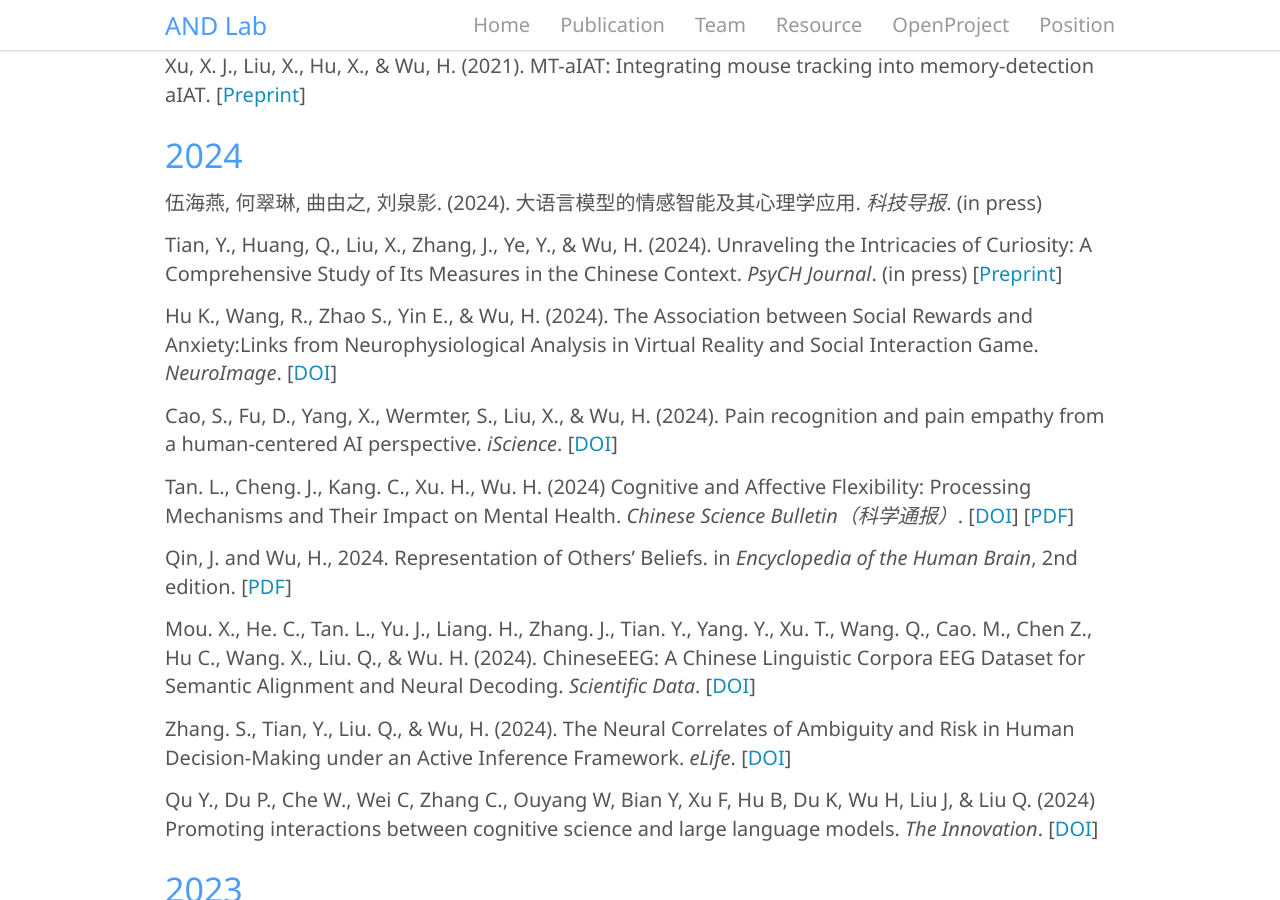
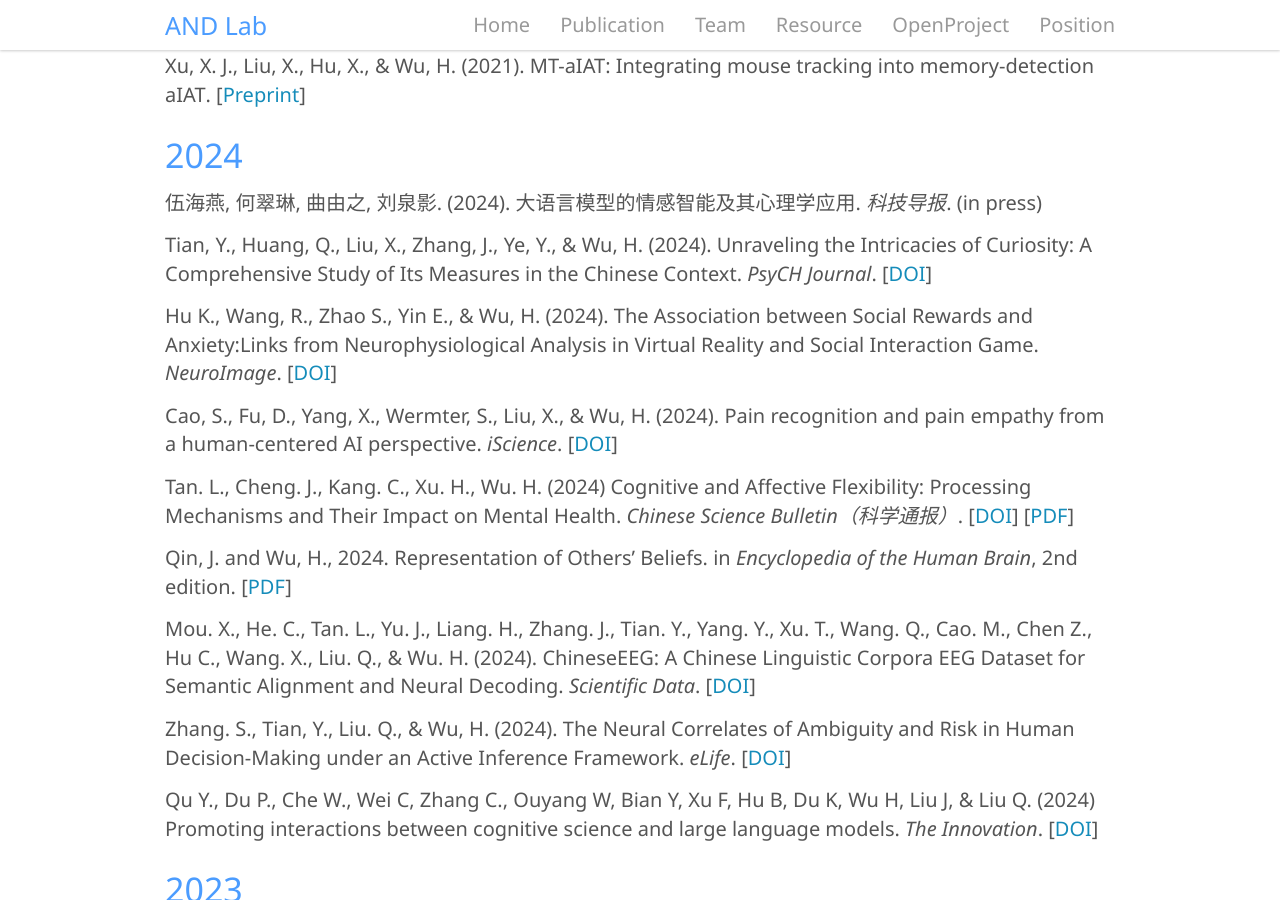
Before and after one commit to andlab-um/lab-website, a Jekyll site: the page built from _pages/publication.md, in a window 1280 px wide and 900 px high, scrolled down 675 px. Built offline with Jekyll 4.4.1, drawn with Linux system fonts in a browser that asks for light colours; nearby versions of some CDN libraries.

Commit message:
Update publication.md

```diff
--- a/_pages/publication.md
+++ b/_pages/publication.md
@@ -32,7 +32,7 @@ Xu, X. J., Liu, X., Hu, X., & Wu, H. (2021). **MT-aIAT: Integrating mouse tracki
 
 伍海燕, 何翠琳, 曲由之, 刘泉影. (2024). **大语言模型的情感智能及其心理学应用**. *科技导报*. (in press)
 
-Tian, Y., Huang, Q., Liu, X., Zhang, J., Ye, Y., & Wu, H. (2024). **Unraveling the Intricacies of Curiosity: A Comprehensive Study of Its Measures in the Chinese Context**. *PsyCH Journal*. (in press) [[Preprint](https://doi.org/10.31234/osf.io/5h6j8){:target="_blank"}]
+Tian, Y., Huang, Q., Liu, X., Zhang, J., Ye, Y., & Wu, H. (2024). **Unraveling the Intricacies of Curiosity: A Comprehensive Study of Its Measures in the Chinese Context**. *PsyCH Journal*.  [[DOI](https://doi.org/10.1002/pchj.813){:target="_blank"}]
 
 Hu K., Wang, R., Zhao S., Yin E., & Wu, H. (2024). **The Association between Social Rewards and Anxiety:Links from Neurophysiological Analysis in Virtual Reality and Social Interaction Game**. *NeuroImage*. [[DOI](https://doi.org/10.1016/j.neuroimage.2024.120846){:target="_blank"}]
 
```
